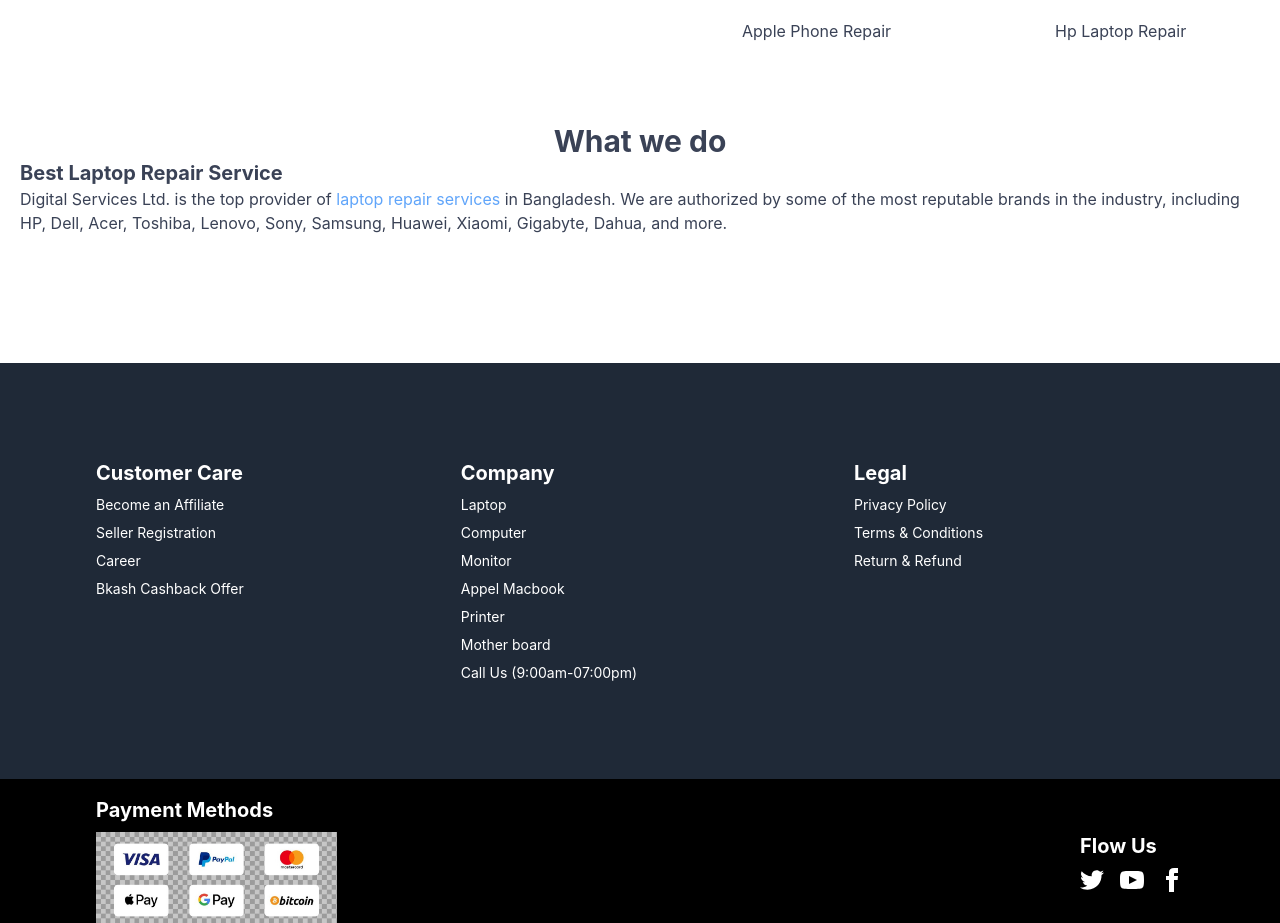
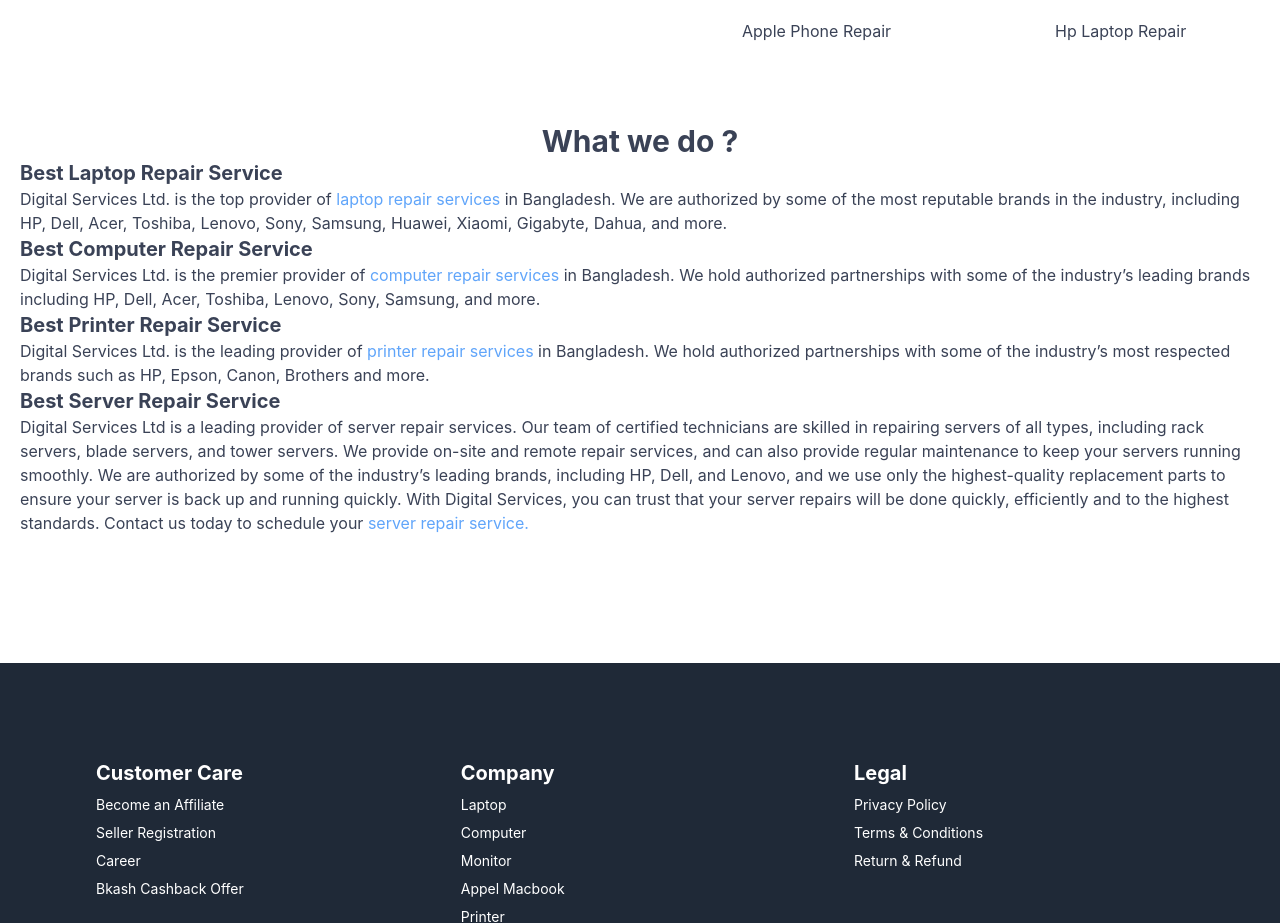
Before and after one commit to ibrahimsarder96/services-product, a React (Create React App) app: page / in a window 1280 px wide. Shown: the part 1611-2534 px from the top of the page. Built offline with nearby package versions, Linux system fonts and the light colour scheme.

Commit message:
server description add

```diff
--- a/src/Pages/Home/Home.js
+++ b/src/Pages/Home/Home.js
@@ -24,7 +24,7 @@
       <section>
         <div className='grid lg:grid-cols-4 md:grid-cols-2 sm:grid-cols-1 gap-3 mt-6 mx-5'>
           <div>
-            <img src={laptop} alt="" />
+            <img  src={laptop} alt="" />
             <Link className='text-accent ml-10' to='/laptop'>Laptop Repair</Link>
           </div>
           <div>
@@ -58,10 +58,22 @@
         </div>
       </section>
       <section>
-        <h1  className='text-accent text-center font-bold text-3xl mt-20'>What we do</h1>
+      <h1  className='text-accent text-center font-bold text-3xl mt-20'>What we do ?</h1>
         <div>
-          <h1 className='text-accent text-xl font-bold mx-5'>Best Laptop Repair Service</h1>
+        <h1 className='text-accent text-xl font-bold mx-5'>Best Laptop Repair Service</h1>
           <p className='text-accent  mx-5'>Digital Services Ltd. is the top provider of <span className='text-blue-400'><Link to='/laptop'>laptop repair services</Link></span> in Bangladesh. We are authorized by some of the most reputable brands in the industry, including HP, Dell, Acer, Toshiba, Lenovo, Sony, Samsung, Huawei, Xiaomi, Gigabyte, Dahua, and more.</p>
+        </div>
+        <div>
+        <h1 className='text-accent text-xl font-bold mx-5'>Best Computer Repair Service</h1>
+          <p className='text-accent  mx-5'>Digital Services Ltd. is the premier provider of <span className='text-blue-400'><Link to='/computer'>computer repair services</Link></span> in Bangladesh. We hold authorized partnerships with some of the industry’s leading brands including HP, Dell, Acer, Toshiba, Lenovo, Sony, Samsung, and more.</p>
+        </div>
+        <div>
+        <h1 className='text-accent text-xl font-bold mx-5'>Best Printer Repair Service</h1>
+          <p className='text-accent  mx-5'>Digital Services Ltd. is the leading provider of <span className='text-blue-400'><Link to='/printer'>printer repair services</Link></span> in Bangladesh. We hold authorized partnerships with some of the industry’s most respected brands such as HP, Epson, Canon, Brothers and more.</p>
+        </div>
+        <div>
+        <h1 className='text-accent text-xl font-bold mx-5'>Best Server Repair Service</h1>
+          <p className='text-accent  mx-5'>Digital Services Ltd is a leading provider of server repair services. Our team of certified technicians are skilled in repairing servers of all types, including rack servers, blade servers, and tower servers. We provide on-site and remote repair services, and can also provide regular maintenance to keep your servers running smoothly. We are authorized by some of the industry’s leading brands, including HP, Dell, and Lenovo, and we use only the highest-quality replacement parts to ensure your server is back up and running quickly. With Digital Services, you can trust that your server repairs will be done quickly, efficiently and to the highest standards. Contact us today to schedule your <span className='text-blue-400'><Link to='/server'>server repair service.</Link></span></p>
         </div>
       </section>
       <Footer></Footer>
```
